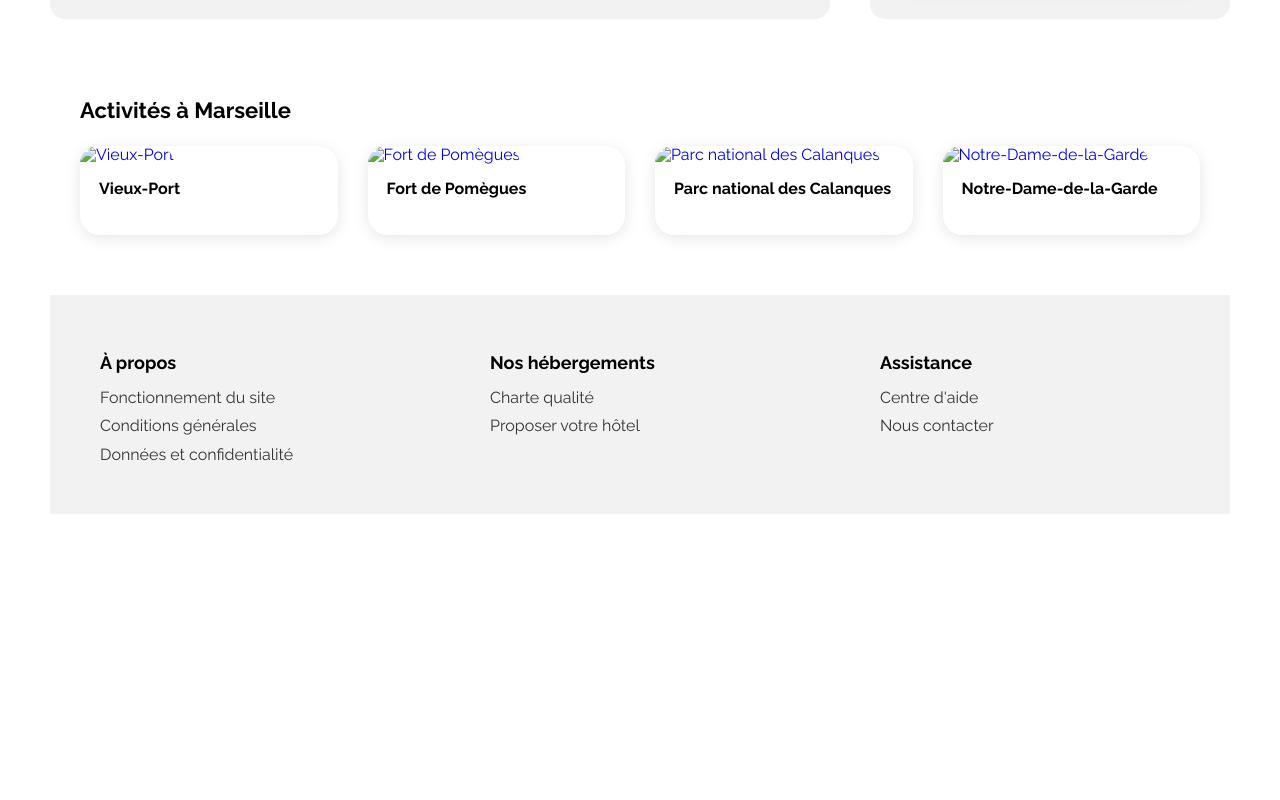
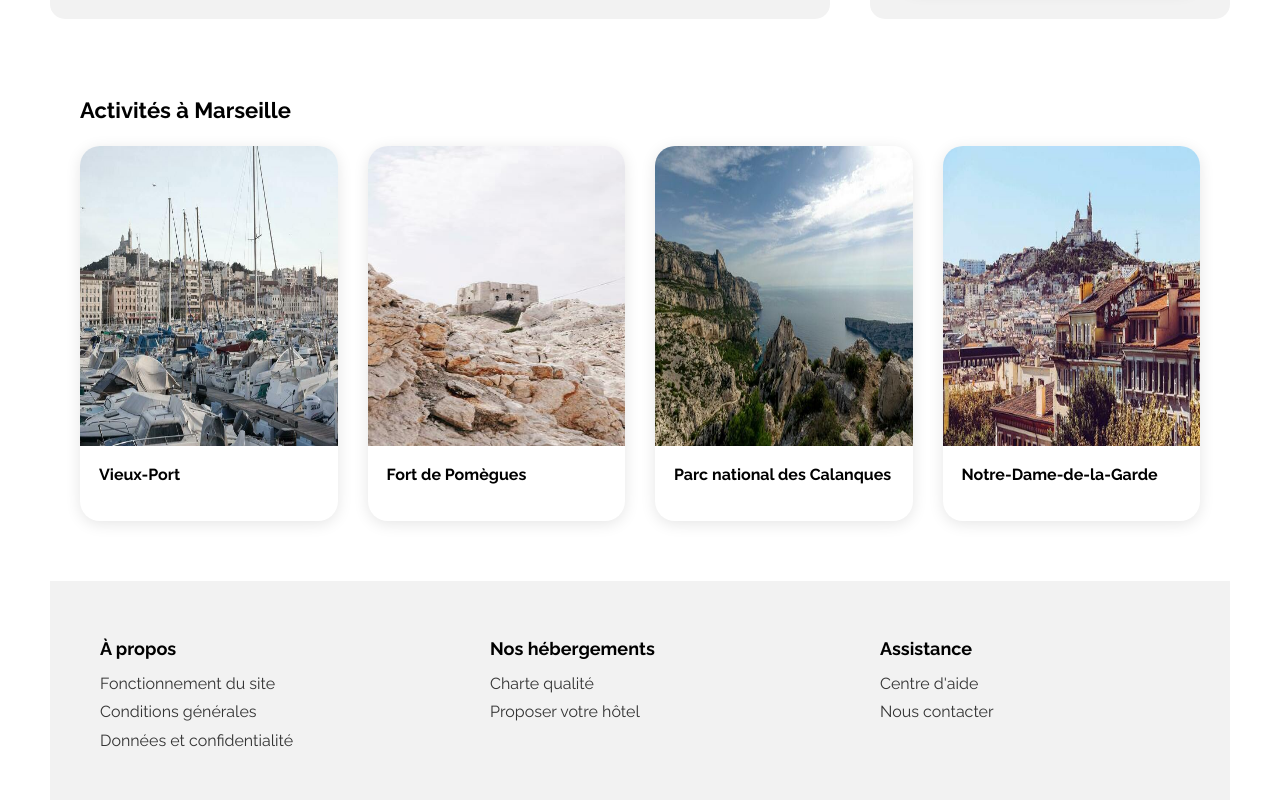
Before and after one commit to williamscht/Booki, a plain HTML site: page index.html in a window 1280 px wide. Shown: the part 1163-1963 px from the top of the page. Before the commit the page ends 1677 px from the top, so only its background shows below. Drawn offline with Linux system fonts and the light colour scheme; files whose address does not match are found by name.

Commit message:
update folder logo

```diff
--- a/index.html
+++ b/index.html
@@ -248,28 +248,28 @@
             <h2>Activités à Marseille</h2>
             <div class="activites-wrapper">
                 <a href="#" class="activite-card">
-                    <img src="images/activités/vieux-port.jpg" alt="Vieux-Port">
+                    <img src="images/activites/vieux-port.jpg" alt="Vieux-Port">
                     <div class="activite-content">
                         <p>Vieux-Port</p>
                     </div>
                 </a>
 
                 <a href="#" class="activite-card">
-                    <img src="images/activités/fort.jpg" alt="Fort de Pomègues">
+                    <img src="images/activites/fort.jpg" alt="Fort de Pomègues">
                     <div class="activite-content">
                         <p>Fort de Pomègues</p>
                     </div>
                 </a>
 
                 <a href="#" class="activite-card">
-                    <img src="images/activités/calanques.jpg" alt="Parc national des Calanques">
+                    <img src="images/activites/calanques.jpg" alt="Parc national des Calanques">
                     <div class="activite-content">
                         <p>Parc national des Calanques</p>
                     </div>
                 </a>
 
                 <a href="#" class="activite-card">
-                    <img src="images/activités/notre-dame.jpg" alt="Notre-Dame-de-la-Garde">
+                    <img src="images/activites/notre-dame.jpg" alt="Notre-Dame-de-la-Garde">
                     <div class="activite-content">
                         <p>Notre-Dame-de-la-Garde</p>
                     </div>
```
Also changed, not shown: images/logo/logo-header-booki.png (renamed from images/logo-temp/logo-header-booki.png), 2 other files.
